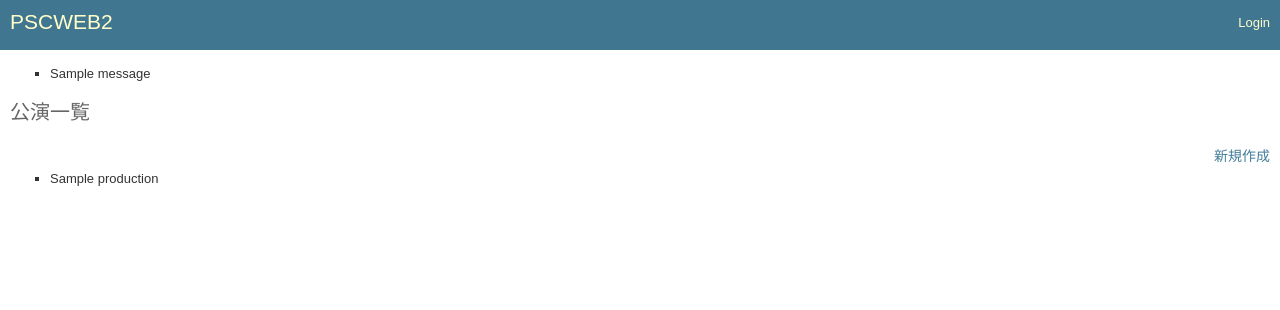
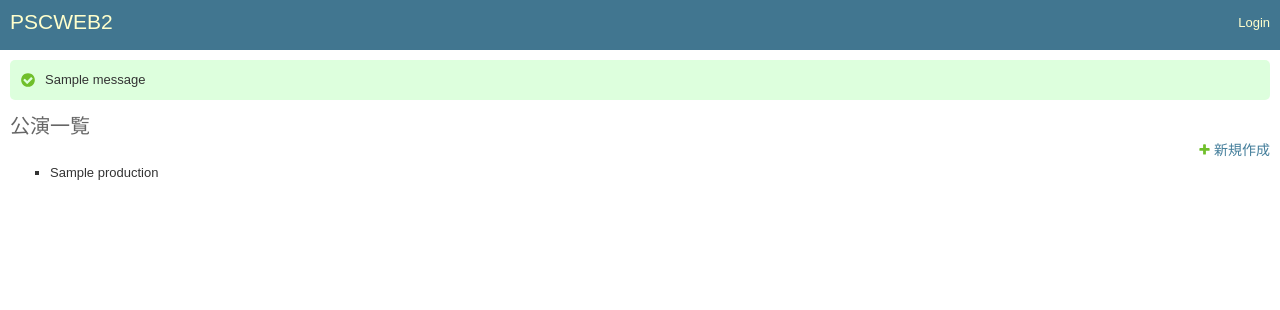
Before and after one commit to satamame/pscweb2, a Django app: page / in a window 1280 px wide. Shown: the top 310 px of the page. Run offline with Django 3.2, Linux system fonts and the light colour scheme; tables that the repository leaves empty hold one stand-in row (values such as "Sample post"); one stand-in notice (Sample message) is shown.

Commit message:
Updating templates and css for messages.

```diff
--- a/production/templates/production/production_form.html
+++ b/production/templates/production/production_create.html
@@ -1,12 +1,12 @@
 {% extends 'base.html' %}
 
 {% block content %}
-<h1>{{ form_title }}</h1>
+<h1>新規公演</h1>
 <form method="post">
     {% csrf_token %}
     <table>
         {{ form }}
     </table>
-    <input type="submit" value="{{ submit_label }}"">
+    <input type="submit" value="作成">
 </form>
 {% endblock %}
--- a/production/templates/production/production_list.html
+++ b/production/templates/production/production_list.html
@@ -1,16 +1,8 @@
 {% extends 'base.html' %}
 
 {% block content %}
-{% if messages %}
-<ul class="messages">
-    {% for message in messages %}
-    <li{% if message.tags %} class="{{ message.tags }}"{% endif %}>{{ message }}</li>
-    {% endfor %}
-</ul>
-{% endif %}
-
-<h1>公演一覧</h1>
-<div align="right"><a href="{% url 'production:prod_create' %}">新規作成</a></div>
+<h1 style="margin: 0px;">公演一覧</h1>
+<div align="right"><a href="{% url 'production:prod_create' %}" class="addlink">新規作成</a></div>
 <ul>
     {% for item in object_list %}
     <li>{{ item }}</li>
--- a/production/views.py
+++ b/production/views.py
@@ -14,24 +14,17 @@ class ProdCreate(CreateView):
 
     model = Production
     fields = ("name", )
+    template_name_suffix = '_create'
     success_url = reverse_lazy('production:prod_list')
-
-    def get_context_data(self, **kwargs):
-        ''' prod_form.html に渡す context
-        '''
-        context = super().get_context_data(**kwargs)
-        context['form_title'] = '新規公演'
-        context['submit_label'] = '作成'
-        return context
 
     def form_valid(self, form):
         ''' バリデーションを通った時
         '''
-        messages.success(self.request, form.instance.name + " を保存しました")
+        messages.success(self.request, form.instance.name + " を作成しました。")
         return super().form_valid(form)
 
     def form_invalid(self, form):
         ''' バリデーションに失敗した時
         '''
-        messages.warning(self.request, "保存できませんでした")
+        messages.warning(self.request, "作成できませんでした。")
         return super().form_invalid(form)
--- a/static/css/base.css
+++ b/static/css/base.css
@@ -544,20 +544,21 @@ ul.messagelist li {
     display: block;
     font-weight: 400;
     font-size: 13px;
-    padding: 10px 10px 10px 65px;
+    padding: 10px 10px 10px 35px;
     margin: 0 0 10px 0;
-    background: #dfd url(../img/icon-yes.svg) 40px 12px no-repeat;
+    background: #dfd url(../img/icon-yes.svg) 10px 12px no-repeat;
     background-size: 16px auto;
     color: #333;
+    border-radius: 5px;
 }
 
 ul.messagelist li.warning {
-    background: #ffc url(../img/icon-alert.svg) 40px 14px no-repeat;
+    background: #ffc url(../img/icon-alert.svg) 10px 14px no-repeat;
     background-size: 14px auto;
 }
 
 ul.messagelist li.error {
-    background: #ffefef url(../img/icon-no.svg) 40px 12px no-repeat;
+    background: #ffefef url(../img/icon-no.svg) 10px 12px no-repeat;
     background-size: 16px auto;
 }
 
--- a/templates/base.html
+++ b/templates/base.html
@@ -32,6 +32,13 @@
         {% endblock %}
     </header>
     <div class="content">
+        {% if messages %}
+        <ul class="messagelist">
+            {% for message in messages %}
+            <li{% if message.tags %} class="{{ message.tags }}"{% endif %}>{{ message }}</li>
+            {% endfor %}
+        </ul>
+        {% endif %}
         <div class="breadcrumbs">
             {% block breadcrumbs %}{% endblock %}
         </div>
```
